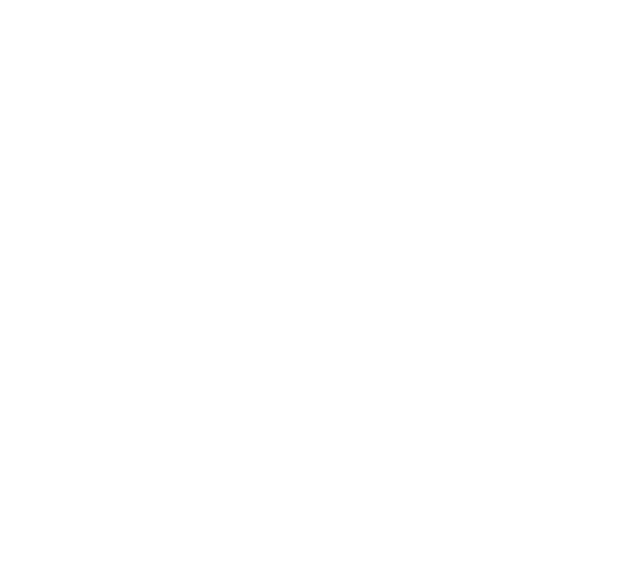
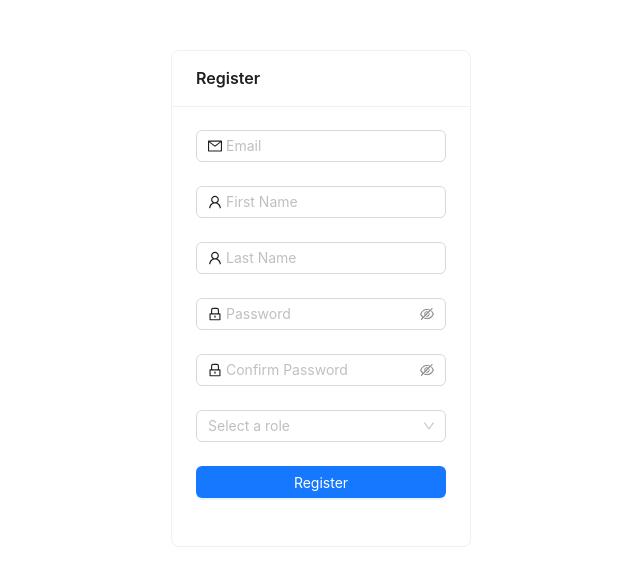
Before and after one commit to gopikotadiya/gshp, a React (Create React App) app: page /register in a window 1280 px wide. Before the commit this address had no page. Shown: the top 586 px of the page, without its empty margins (319-959 px from the left). Built offline with nearby package versions, Linux system fonts and the light colour scheme.

Commit message:
registration working

```diff
--- a/package.json
+++ b/package.json
@@ -4,11 +4,15 @@
   "private": true,
   "dependencies": {
     "antd": "^5.23.3",
+    "axios": "^1.8.1",
     "cra-template": "1.2.0",
     "react": "^19.0.0",
     "react-dom": "^19.0.0",
+    "react-redux": "^9.2.0",
     "react-router-dom": "^7.1.3",
-    "react-scripts": "5.0.1"
+    "react-scripts": "5.0.1",
+    "redux": "^5.0.1",
+    "redux-thunk": "^3.1.0"
   },
   "scripts": {
     "start": "react-scripts start",
--- a/src/App.js
+++ b/src/App.js
@@ -4,6 +4,7 @@
 import Login from './pages/Login';
 import About from './pages/About';
 import Contact from './pages/Contact';
+import Register from './pages/Register';
 
 const App = () => {
   return (
@@ -11,6 +12,7 @@
       <Routes>
         <Route path="/" element={<LandingPage />} />
         <Route path="/login" element={<Login />} />
+        <Route path="/register" element={<Register />} />
         <Route path="/about" element={<About />} />
         <Route path="/contact" element={<Contact />} />
       </Routes>
--- a/src/components/Header.js
+++ b/src/components/Header.js
@@ -9,17 +9,17 @@
   return (
     <Header className="header">
       <div className="logo">GSP - Global Student Housing</div>
-      <Menu theme="dark" mode="horizontal" defaultSelectedKeys={['1']} className="menu">
+      {/* <Menu theme="dark" mode="horizontal" defaultSelectedKeys={['1']} className="menu">
         <Menu.Item key="1" className="menu-item"><Link to="/">Home</Link></Menu.Item>
         <Menu.Item key="2" className="menu-item"><Link to="/about">About</Link></Menu.Item>
         <Menu.Item key="3" className="menu-item"><Link to="/contact">Contact</Link></Menu.Item>
-      </Menu>
+      </Menu> */}
       <div>
         <Button type="primary" className="login-button">
           <Link to="/login">Login</Link>
         </Button>
         <Button type="default">
-          <Link to="/signup">Sign Up</Link>
+          <Link to="/register">Register</Link>
         </Button>
       </div>
     </Header>
--- /dev/null
+++ b/src/constants/apis.js
@@ -0,0 +1,2 @@
+export const API_BASE_URL = 'http://127.0.0.1:8000';
+export const REGISTER_API = `${API_BASE_URL}/register`;
--- a/src/index.js
+++ b/src/index.js
@@ -1,14 +1,16 @@
+// index.js
 import React from 'react';
 import ReactDOM from 'react-dom/client';
 import './index.css';
+import { Provider } from 'react-redux';
 import App from './App';
-// import reportWebVitals from './reportWebVitals';
+import store from './redux/store';
 
 const root = ReactDOM.createRoot(document.getElementById('root'));
 root.render(
-  <React.StrictMode>
-    <App />
-  </React.StrictMode>
+  <Provider store={store}>
+      <App />
+  </Provider>
 );
 
 // If you want to start measuring performance in your app, pass a function
--- a/src/pages/Login.js
+++ b/src/pages/Login.js
@@ -5,23 +5,36 @@
 const Login = () => {
   const onFinish = (values) => {
     console.log('Received values:', values);
+    // Here you can make a POST request with the form data
+    // Example: axios.post('/api/login', values);
   };
 
   return (
     <Card title="Login" style={{ width: 300, margin: 'auto', marginTop: '50px' }}>
       <Form name="login" onFinish={onFinish}>
+        {/* Email Field */}
         <Form.Item
-          name="username"
-          rules={[{ required: true, message: 'Please input your username!' }]}
+          name="email"
+          rules={[
+            { required: true, message: 'Please input your email!' },
+            { type: 'email', message: 'Please enter a valid email address!' },
+          ]}
         >
-          <Input prefix={<UserOutlined />} placeholder="Username" />
+          <Input prefix={<UserOutlined />} placeholder="Email" />
         </Form.Item>
+
+        {/* Password Field */}
         <Form.Item
           name="password"
-          rules={[{ required: true, message: 'Please input your password!' }]}
+          rules={[
+            { required: true, message: 'Please input your password!' },
+            { min: 6, message: 'Password must be at least 6 characters long!' },
+          ]}
         >
           <Input.Password prefix={<LockOutlined />} placeholder="Password" />
         </Form.Item>
+
+        {/* Submit Button */}
         <Form.Item>
           <Button type="primary" htmlType="submit" block>
             Log in
--- /dev/null
+++ b/src/pages/Register.js
@@ -0,0 +1,119 @@
+// pages/Register.js
+import React from 'react';
+import { Form, Input, Button, Card, Select, message } from 'antd';
+import { MailOutlined, UserOutlined, LockOutlined } from '@ant-design/icons';
+import { useDispatch } from 'react-redux';
+import { useNavigate } from 'react-router-dom'; // For redirection
+import { registerUser } from '../redux/actions/authActions'; // Adjust the import path as needed
+
+const { Option } = Select;
+
+const Registration = () => {
+  const dispatch = useDispatch();
+  const navigate = useNavigate(); // Hook for navigation
+
+  const onFinish = (values) => {
+    console.log("Form submitted")
+    const { email, first_name, last_name, password, role } = values;
+    const userData = { email, first_name, last_name, password, role };
+
+    dispatch(registerUser(userData))
+      .then(() => {
+        message.success('Registration successful!');
+        navigate('/'); // Redirect to the landing page
+      })
+      .catch((error) => {
+        message.error(error || 'Registration failed. Please try again.');
+      });
+  };
+
+  return (
+    <Card title="Register" style={{ width: 300, margin: 'auto', marginTop: '50px' }}>
+      <Form name="register" onFinish={onFinish}>
+        {/* Email Field */}
+        <Form.Item
+          name="email"
+          rules={[
+            { required: true, message: 'Please input your email!' },
+            { type: 'email', message: 'Please enter a valid email address!' },
+          ]}
+        >
+          <Input prefix={<MailOutlined />} placeholder="Email" />
+        </Form.Item>
+
+        {/* First Name Field */}
+        <Form.Item
+          name="first_name"
+          rules={[
+            { required: true, message: 'Please input your first name!' },
+            { pattern: /^[A-Za-z]+$/, message: 'First name should contain only letters!' },
+          ]}
+        >
+          <Input prefix={<UserOutlined />} placeholder="First Name" />
+        </Form.Item>
+
+        {/* Last Name Field */}
+        <Form.Item
+          name="last_name"
+          rules={[
+            { required: true, message: 'Please input your last name!' },
+            { pattern: /^[A-Za-z]+$/, message: 'Last name should contain only letters!' },
+          ]}
+        >
+          <Input prefix={<UserOutlined />} placeholder="Last Name" />
+        </Form.Item>
+
+        {/* Password Field */}
+        <Form.Item
+          name="password"
+          rules={[
+            { required: true, message: 'Please input your password!' },
+            { min: 6, message: 'Password must be at least 6 characters long!' },
+          ]}
+        >
+          <Input.Password prefix={<LockOutlined />} placeholder="Password" />
+        </Form.Item>
+
+        {/* Confirm Password Field */}
+        <Form.Item
+          name="confirm_password"
+          dependencies={['password']}
+          rules={[
+            { required: true, message: 'Please confirm your password!' },
+            ({ getFieldValue }) => ({
+              validator(_, value) {
+                if (!value || getFieldValue('password') === value) {
+                  return Promise.resolve();
+                }
+                return Promise.reject(new Error('The two passwords do not match!'));
+              },
+            }),
+          ]}
+        >
+          <Input.Password prefix={<LockOutlined />} placeholder="Confirm Password" />
+        </Form.Item>
+
+        {/* Role Field */}
+        <Form.Item
+          name="role"
+          rules={[{ required: true, message: 'Please select your role!' }]}
+        >
+          <Select placeholder="Select a role">
+            <Option value="admin">Admin</Option>
+            <Option value="tenant">Tenant</Option>
+            <Option value="landlord">Landlord</Option>
+          </Select>
+        </Form.Item>
+
+        {/* Submit Button */}
+        <Form.Item>
+          <Button type="primary" htmlType="submit" block>
+            Register
+          </Button>
+        </Form.Item>
+      </Form>
+    </Card>
+  );
+};
+
+export default Registration;
--- /dev/null
+++ b/src/redux/actions/authActions.js
@@ -0,0 +1,14 @@
+// redux/actions/authActions.js
+import axios from 'axios';
+import { REGISTER_API } from '../../constants/apis';
+
+export const registerUser = (userData) => async (dispatch) => {
+  try {
+    const response = await axios.post(REGISTER_API, userData);
+    dispatch({ type: 'REGISTER_SUCCESS', payload: response.data });
+    return Promise.resolve(); // Resolve the promise on success
+  } catch (error) {
+    dispatch({ type: 'REGISTER_FAILURE', payload: error.response?.data?.message || 'Registration failed' });
+    return Promise.reject(error.response?.data?.message || 'Registration failed'); // Reject the promise on error
+  }
+};
--- /dev/null
+++ b/src/redux/reducers/authReducer.js
@@ -0,0 +1,28 @@
+// redux/reducers/authReducer.js
+const initialState = {
+    user: null,
+    error: null,
+    loading: false,
+  };
+
+  const authReducer = (state = initialState, action) => {
+    switch (action.type) {
+      case 'REGISTER_SUCCESS':
+        return {
+          ...state,
+          user: action.payload,
+          error: null,
+          loading: false,
+        };
+      case 'REGISTER_FAILURE':
+        return {
+          ...state,
+          error: action.payload,
+          loading: false,
+        };
+      default:
+        return state;
+    }
+  };
+
+  export default authReducer;
--- /dev/null
+++ b/src/redux/store.js
@@ -0,0 +1,11 @@
+// src/redux/store.js
+import { createStore, applyMiddleware } from 'redux';
+import {thunk} from 'redux-thunk'; // Correct import for redux-thunk
+import authReducer from './reducers/authReducer'; // Import your reducer
+
+const store = createStore(
+  authReducer, // Your root reducer
+  applyMiddleware(thunk) // Apply middleware (e.g., thunk)
+);
+
+export default store;
```
Also changed, not shown: src/components/NavigationTabs.js (deleted, +0 -25 lines), 1 other file (tests, documents, lock files or other folders).
